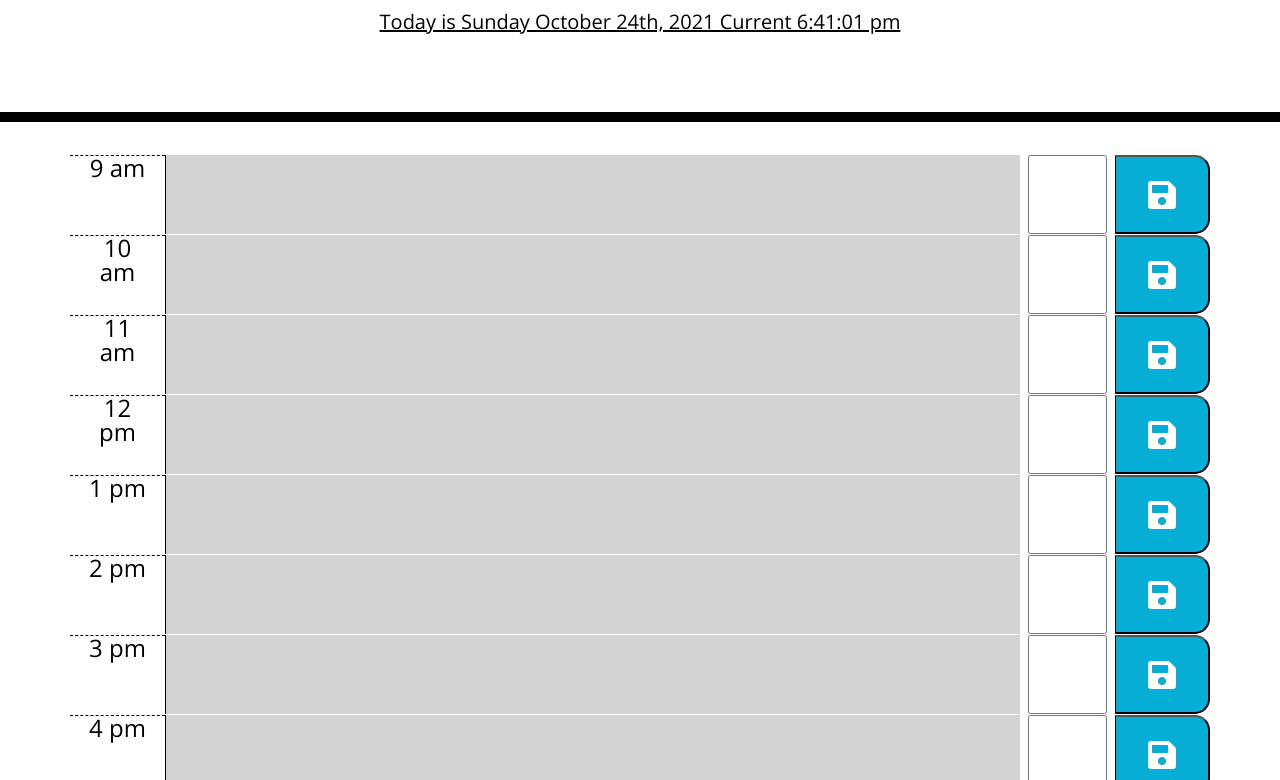
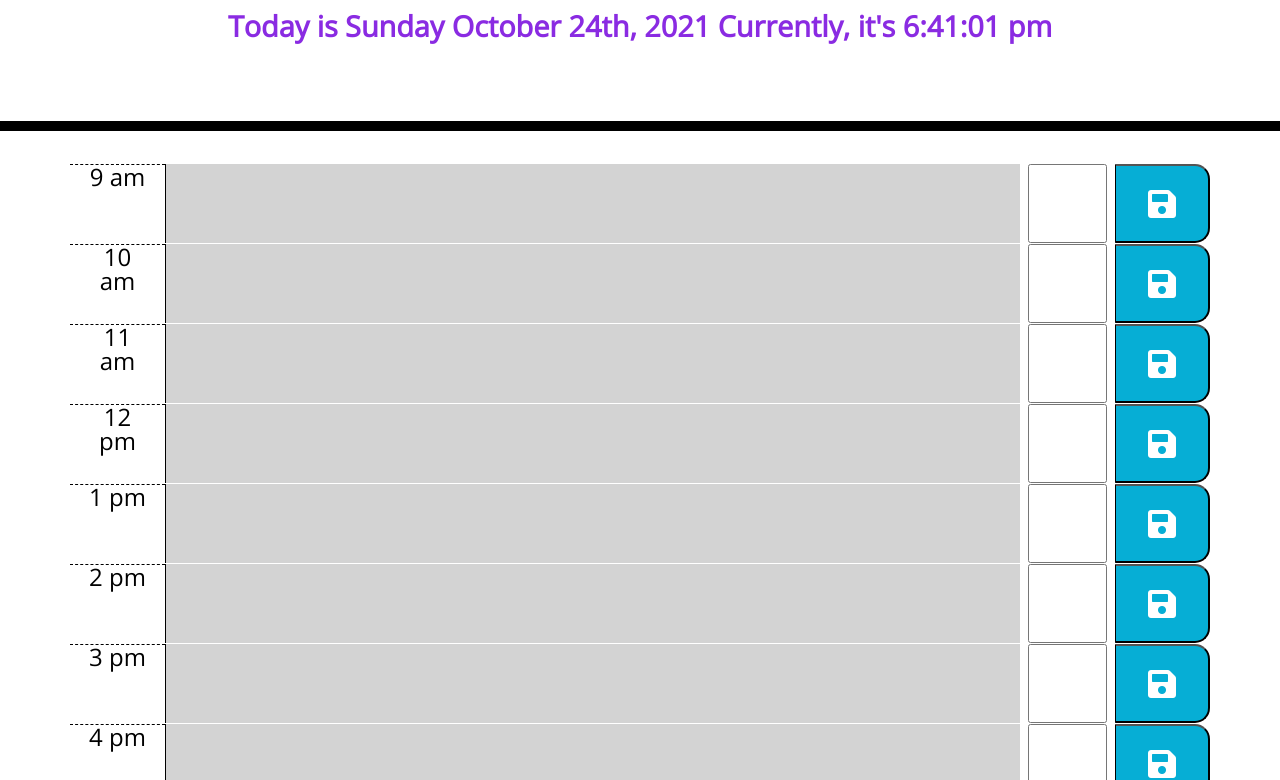
Before and after one commit to steadysamwise4/Day-planner-app, a plain HTML site: page index.html in a window 1280 px wide. Shown: the part 182-962 px from the top of the page. Drawn offline with nearby package versions, Linux system fonts and the light colour scheme.

```diff
--- a/assets/css/style.css
+++ b/assets/css/style.css
@@ -76,7 +76,9 @@ body {
   }
 
   #currentDay {
-      text-decoration: underline;
+      color:blueviolet;
+      font-size: 1.8rem;
+      font-weight: bold;
   }
 
   .check {
--- a/assets/js/script.js
+++ b/assets/js/script.js
@@ -29,7 +29,7 @@ console.log(timesArr);
 window.onload = displayDate(); loadSchedule();
 // makes date/time current up to the second
 function displayDate(){
-    var day = moment().format('[Today is ] dddd  MMMM Do, YYYY  [ Current  ] h:mm:ss a' );
+    var day = moment().format("[Today is ] dddd  MMMM Do, YYYY  [ Currently, it's ] h:mm:ss a" );
   document.getElementById('currentDay').innerHTML = day;
   setTimeout(displayDate, 1000);
 }
--- a/index.html
+++ b/index.html
@@ -19,6 +19,7 @@
       rel="stylesheet"
     />
     <link rel="stylesheet" href="./assets/css/style.css" />
+    <link rel="shortcut icon" href="https://previews.123rf.com/images/martialred/martialred1809/martialred180900002/108006627-hand-gesture-v-sign-for-victory-or-peace-line-art-vector-icon-for-apps-and-websites.jpg">
     <title>Work Day Scheduler</title>
   </head>
 
```
Also changed, not shown: assets/images/planner.png (added), 2 other files.
